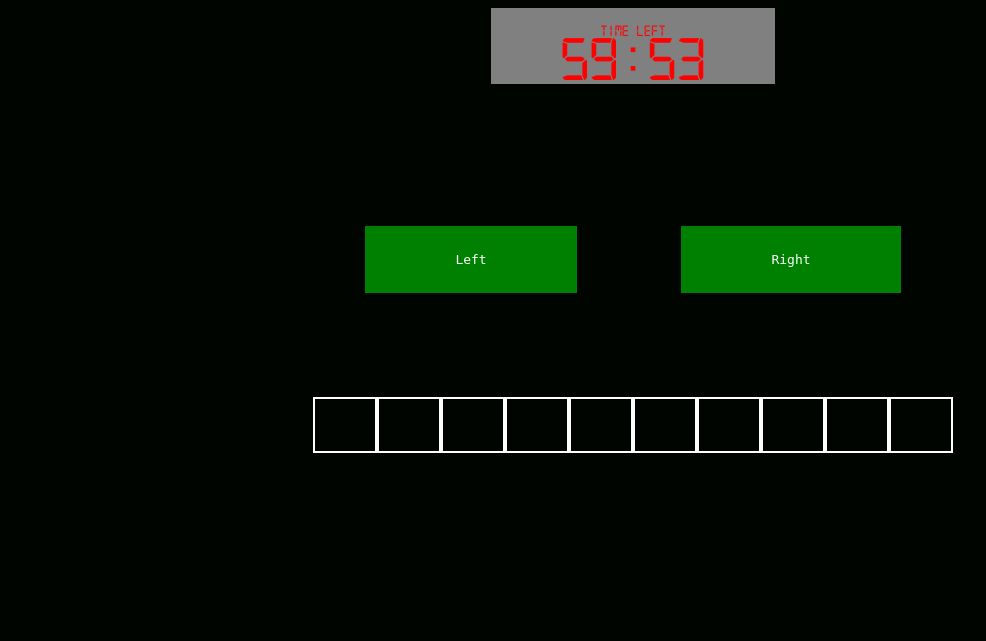
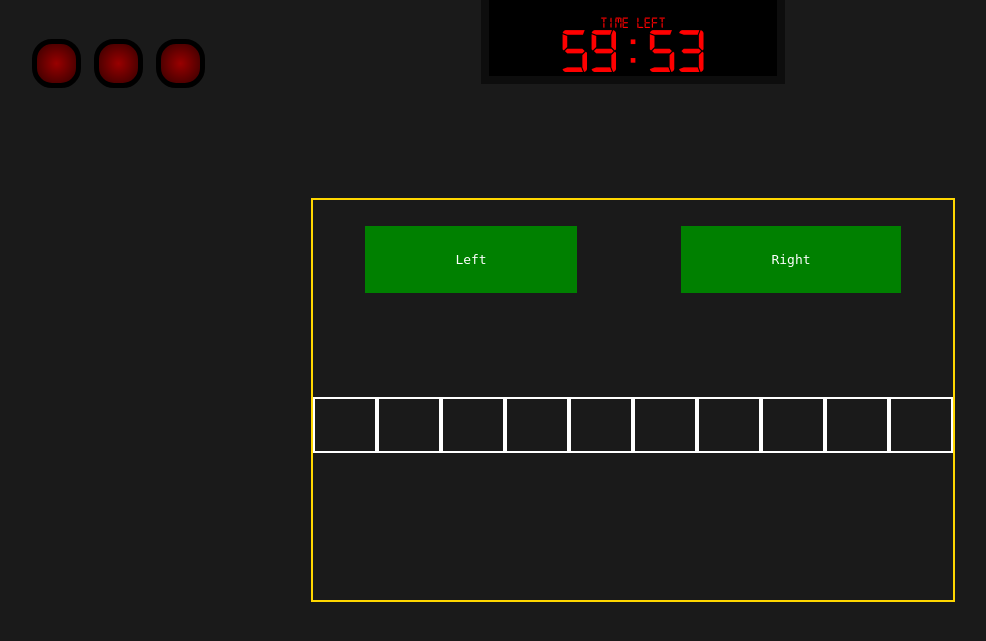
Before and after one commit to SytzeSimonse/CS_EscapeRoom, a PHP site: page /game.php in a window 1280 px wide. Shown: the top 641 px of the page, without its empty margins (7-993 px from the left). Run offline with PHP 8.4, Linux system fonts and the light colour scheme; some libraries are stand-ins or nearby versions.

Commit message:
Implemented light switches. When puzzle is solved, a light switches on.

```diff
--- a/css/beezee.css
+++ b/css/beezee.css
@@ -1,3 +1,8 @@
+* {
+  margin: 0;
+  padding: 0;
+}
+
 /* Styling of robot (BEEZEE) */
 div#beezee_container {
   border: 0px solid white;
@@ -32,19 +37,40 @@ div#eyes_container {
 
 /* Timer */
 div#timer_container {
-  display: grid;
-  grid-template-columns: auto;
-  background-color: var(--grijs-blauw);
+  background-color: black;
+  border: 0.5em solid #0d0d0d;
   color: red;
   font-family: Digital7Mono;
   text-align: center;
   width: 20%;
-  margin: auto;
   padding: 1em;
+
+  position: absolute;
+  margin: 0 auto;
+  left: 0;
+  right: 0;
+  top: -0.5em;
 }
 
 div#timer {
   font-size: 4em;
+}
+
+div#light_container {
+  display: table;
+  margin: 2em 0em 0em 2em;
+  border-collapse:separate;
+  border-spacing:1em;
+}
+
+div.light {
+  background-image: radial-gradient(#990000,#330000);
+  border: 0.4em solid black;
+  border-radius: 20px;
+  margin: 100px;
+  height: 3em;
+  width: 3em;
+  display: table-cell;
 }
 
 /* Container of mouth */
--- a/css/main.css
+++ b/css/main.css
@@ -9,7 +9,7 @@
 
 /* Save colors to variables. */
 :root {
-    --zwart:        #000500;
+    --achtergrond:  #1a1a1a;
     --paars:        #802392;
     --rood:         #f22e2e;
     --grijs-blauw:  grey;
@@ -18,7 +18,7 @@
 
 /* Main screen styling. */
 body {
-  background-color: var(--zwart);
+  background-color: var(--achtergrond);
   font-family: monospace;
   color: white;
 }
--- a/game.php
+++ b/game.php
@@ -26,6 +26,15 @@
   </head>
   <body>
 
+    <!-- The backdoor lights:
+    Every time a requirement is met to open the backdoor, a light switches on.
+  -->
+  <div id="light_container">
+    <div class="light" id="light1"></div>
+    <div class="light" id="light2"></div>
+    <div class="light" id="light3"></div>
+  </div>
+
     <!-- The escape room timer -->
     <div id="timer_container">
       <div>Time left</div>
@@ -33,7 +42,7 @@
     </div>
 
     <!-- Create BEE_ZEE (the robot) -->
-    <div id="beezee_container">
+    <div id="beezee_container" style="border: 2px solid gold">
 
       <!-- FRAME eyes -->
       <div id="eyes_container">
--- a/javascript/eyePuzzle.js
+++ b/javascript/eyePuzzle.js
@@ -9,6 +9,9 @@ $(document).ready(function() {
         if (counter == 14) {
           new Audio("resources/toothUnlocked.wav").play();
           backdoor_conditions[2] = true;
+          $(document).ready(function() {
+            $("#light3").css("background-image", "radial-gradient(#ff3333,#e60000,#330000)");
+          });
         }
       }, 1500);
     }
--- a/javascript/general.js
+++ b/javascript/general.js
@@ -75,16 +75,23 @@ $(function() {
     return boolean == true;
   }
 
+  var backdoorClosed = true;
+
   // Check if all backdoor conditions are met (true).
   function backdoorOpen() {
-    if (backdoor_conditions.every(checkTrue)) {
-      window.location.replace("portal.php");
+    if (backdoor_conditions.every(checkTrue) && backdoorClosed) {
+      new Audio("resources/access.mp3").play();
+      backdoorClosed = false;
+      alert("oke");
+      setTimeout(function() {
+        window.location.replace("portal.php");
+      }, 3000);
     } else {
       return false;
     }
   }
 
-  window.setInterval(backdoorOpen, 1000);
+  window.setInterval(backdoorOpen, 2000);
 
   // End of JQuery document ready function.
 });
--- a/javascript/keyboardPuzzle.js
+++ b/javascript/keyboardPuzzle.js
@@ -6,6 +6,9 @@ $(document).keydown(function(e) {
     if (map[18] && map[79] && map[107]) {
       new Audio("resources/toothUnlocked.wav").play();
       backdoor_conditions[1] = true;
+      $(document).ready(function() {
+        $("#light2").css("background-image", "radial-gradient(#ff3333,#e60000,#330000)");
+      });
     }
   }
 }).keyup(function(e) {
--- a/javascript/toothPuzzle.js
+++ b/javascript/toothPuzzle.js
@@ -60,7 +60,13 @@ $(function() {
       teethCombinationCorrect = true;
       tooth_broken = true;
       new Audio("resources/toothUnlocked.wav").play();
+
       backdoor_conditions[0] = true;
+      $(document).ready(function() {
+        $("#light1").animate({backgroundImage: "radial-gradient(#ff3333,#e60000,#330000)"});
+        //$("#light1").css("background-image", "radial-gradient(#ff3333,#e60000,#330000)");
+      });
+
       setTimeout(function(){
         new Audio("resources/speech.mp3").play();
       }, 1000);
```
Also changed, not shown: 1 other file.
